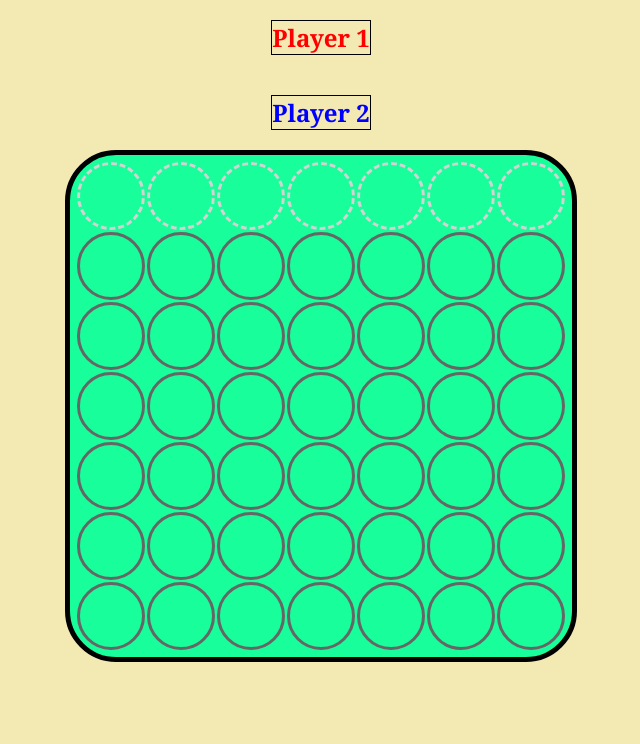
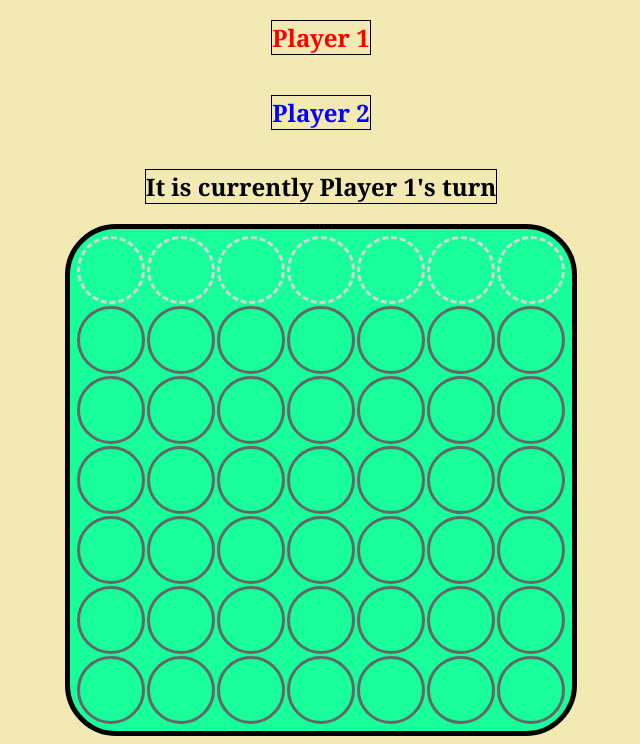
Before and after one commit to mrhoriuchi/connect-four, a plain HTML site: page index.html in a window 1280 px wide. Shown: the part 90-834 px from the top of the page, without its empty margins (319-959 px from the left). Before the commit the page ends 800 px from the top, so only its background shows below. Drawn offline with Linux system fonts and the light colour scheme.

Commit message:
Added a part to check whose turn it is

```diff
--- a/index.html
+++ b/index.html
@@ -7,6 +7,7 @@
 <h1>Connect Four!</h1>
 <h2 id="ply1">Player 1</h2>
 <h2 id="ply2">Player 2</h2>
+<h2 id="whoseTurn">It is currently Player 1's turn</h2>
 
 <div id="game">
   <table id="board"></table>
```
